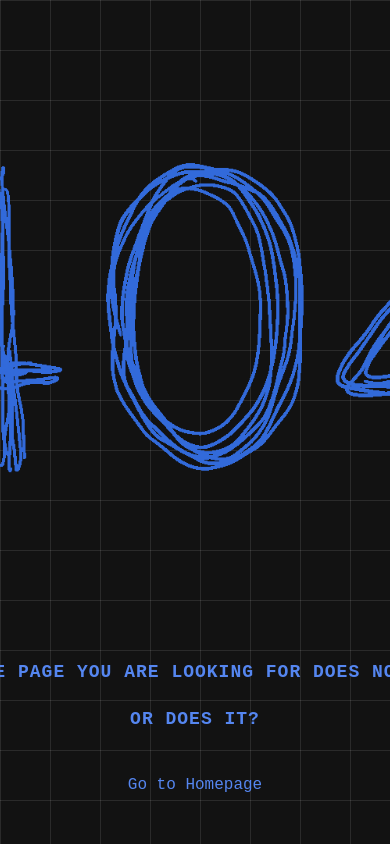
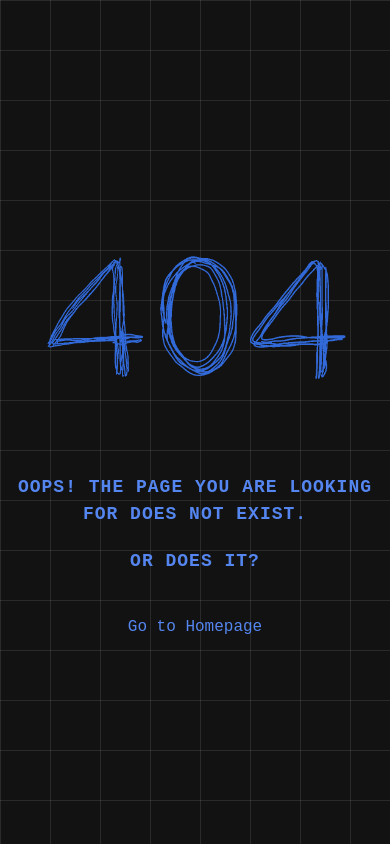
Before and after one commit to davidortizjr/davidortizjr.github.io, a PHP site: page /404.html in a window 390 px wide; the page is wider, and only the part inside the window is pictured. Run offline with PHP 8.4, Linux system fonts and the light colour scheme.

Commit message:
responsiveness of 404

```diff
--- a/404.html
+++ b/404.html
@@ -42,7 +42,7 @@
 
         .gif {
             margin: 20px 0;
-            width: 1000px;
+            width: 100%;
             height: auto;
         }
 
--- a/style.css
+++ b/style.css
@@ -74,6 +74,7 @@ body {
   object-fit: cover;
   transition: all 0.3s ease;
   filter: grayscale(100%);
+  overflow-x: hidden;
 }
 
 .project-img:hover {
```
